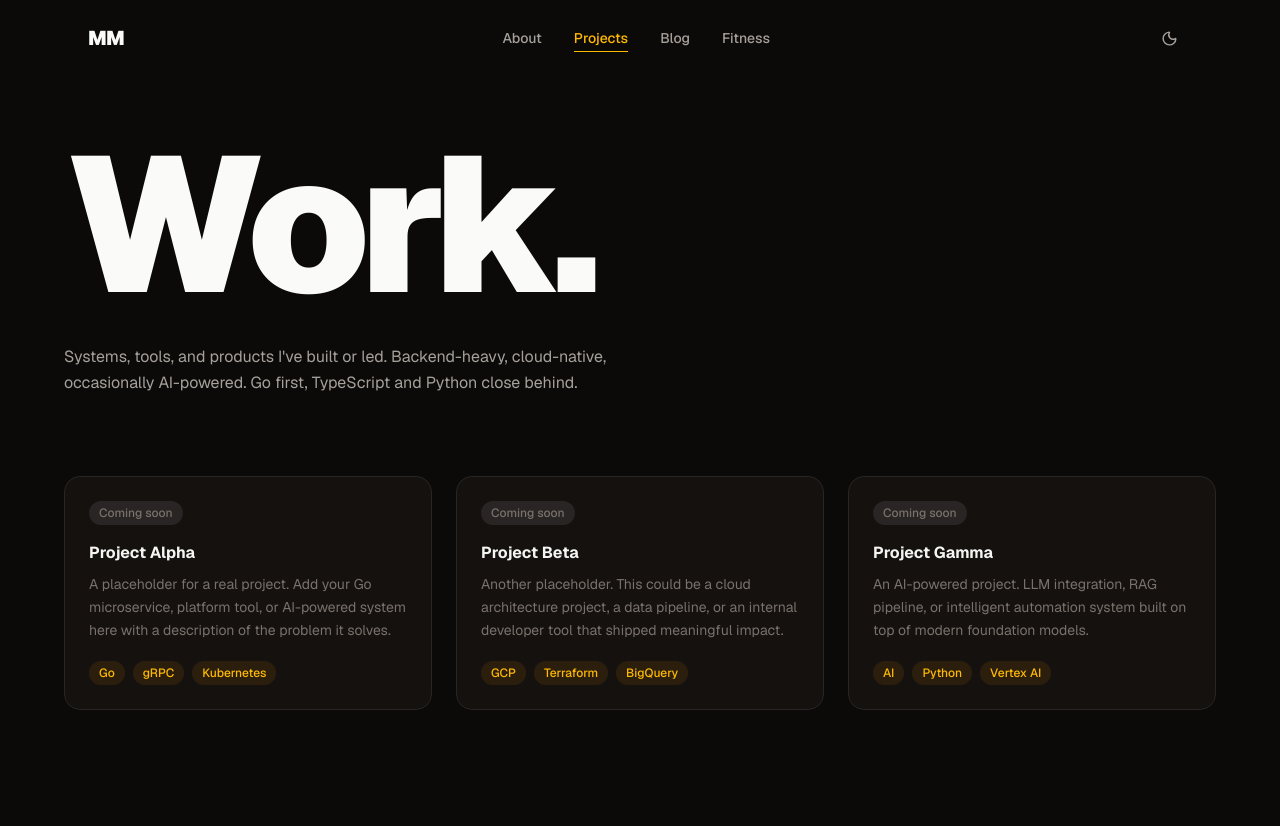
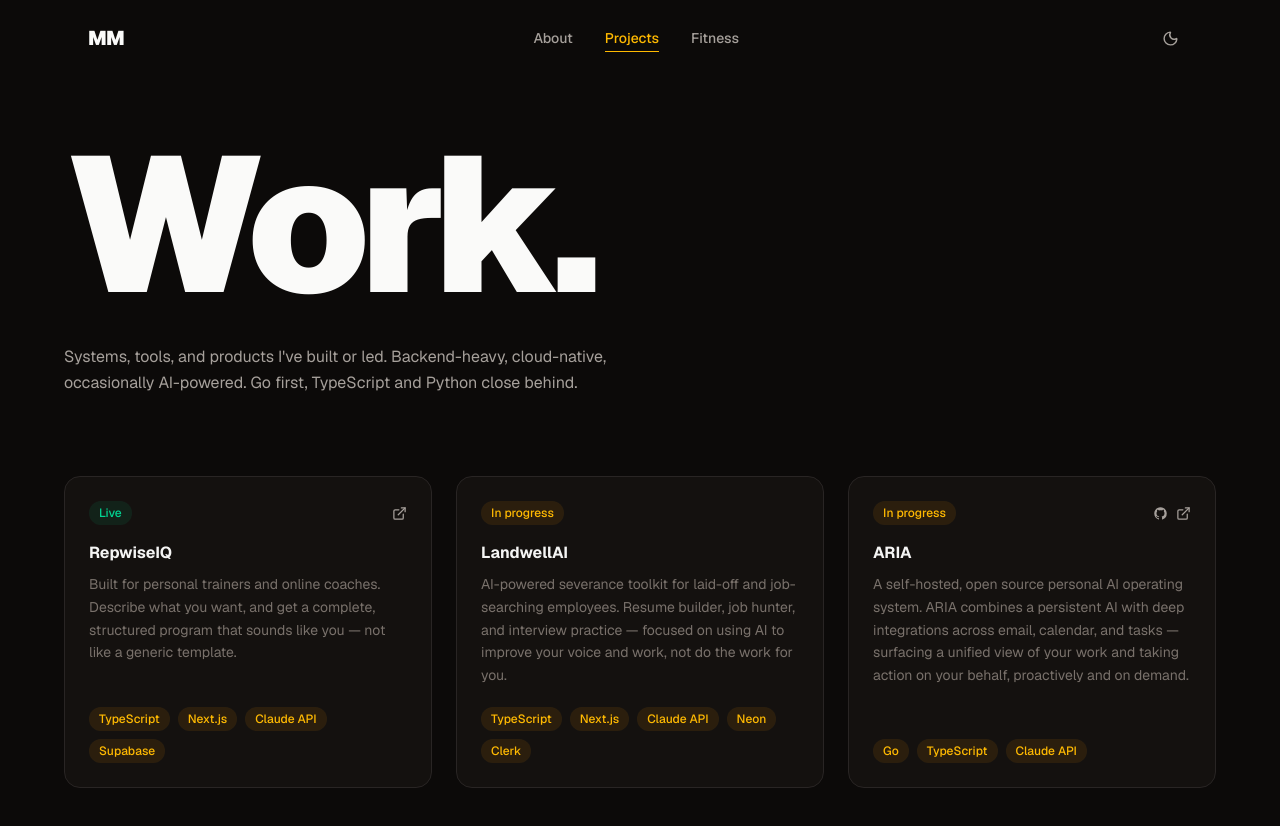
Before and after one commit to mmcken3/know-mmcken3, a Next.js app: page /projects in a window 1280 px wide. Shown: the top 826 px of the page. Built offline with nearby package versions, Linux system fonts and the light colour scheme.

Commit message:
wrap up the projects work

```diff
--- a/src/app/page.tsx
+++ b/src/app/page.tsx
@@ -11,7 +11,7 @@ const disciplines = [
     href: '/about',
   },
   {
-    title: 'Architecture, AI & Tinkering',
+    title: 'Architecture, AI & Building',
     meta: 'LLMs · GCP · Distributed Systems',
     body: 'Building intelligent systems on modern cloud infrastructure. From LLM integrations to data pipelines that move with intention. The architecture is the product.',
     href: '/projects',
--- a/src/app/projects/page.tsx
+++ b/src/app/projects/page.tsx
@@ -11,25 +11,28 @@ const projects: {
   status: 'live' | 'wip' | 'coming-soon'
 }[] = [
   {
-    title: 'Project Alpha',
+    title: 'RepwiseIQ',
     description:
-      'A placeholder for a real project. Add your Go microservice, platform tool, or AI-powered system here with a description of the problem it solves.',
-    tags: ['Go', 'gRPC', 'Kubernetes'],
-    status: 'coming-soon',
+      'Built for personal trainers and online coaches. Describe what you want, and get a complete, structured program that sounds like you — not like a generic template.',
+    tags: ['TypeScript', 'Next.js', 'Claude API', 'Supabase'],
+    link: 'https://repwiseiq.com',
+    status: 'live',
   },
   {
-    title: 'Project Beta',
+    title: 'LandwellAI',
     description:
-      'Another placeholder. This could be a cloud architecture project, a data pipeline, or an internal developer tool that shipped meaningful impact.',
-    tags: ['GCP', 'Terraform', 'BigQuery'],
-    status: 'coming-soon',
+      'AI-powered severance toolkit for laid-off and job-searching employees. Resume builder, job hunter, and interview practice — focused on using AI to improve your voice and work, not do the work for you.',
+    tags: ['TypeScript', 'Next.js', 'Claude API', 'Neon', 'Clerk'],
+    status: 'wip',
   },
   {
-    title: 'Project Gamma',
+    title: 'ARIA',
     description:
-      'An AI-powered project. LLM integration, RAG pipeline, or intelligent automation system built on top of modern foundation models.',
-    tags: ['AI', 'Python', 'Vertex AI'],
-    status: 'coming-soon',
+      'A self-hosted, open source personal AI operating system. ARIA combines a persistent AI with deep integrations across email, calendar, and tasks — surfacing a unified view of your work and taking action on your behalf, proactively and on demand.',
+    tags: ['Go', 'TypeScript', 'Claude API'],
+    github: 'https://github.com/mmcken3/ARIA',
+    link: 'https://aria-mmcken3.vercel.app/',
+    status: 'wip',
   },
 ]
 
--- a/src/components/Nav.tsx
+++ b/src/components/Nav.tsx
@@ -10,7 +10,6 @@ import { ThemeToggle } from './ThemeToggle'
 const links = [
   { href: '/about', label: 'About' },
   { href: '/projects', label: 'Projects' },
-  { href: '/blog', label: 'Blog' },
   { href: '/fitness', label: 'Fitness' },
 ]
 
```
